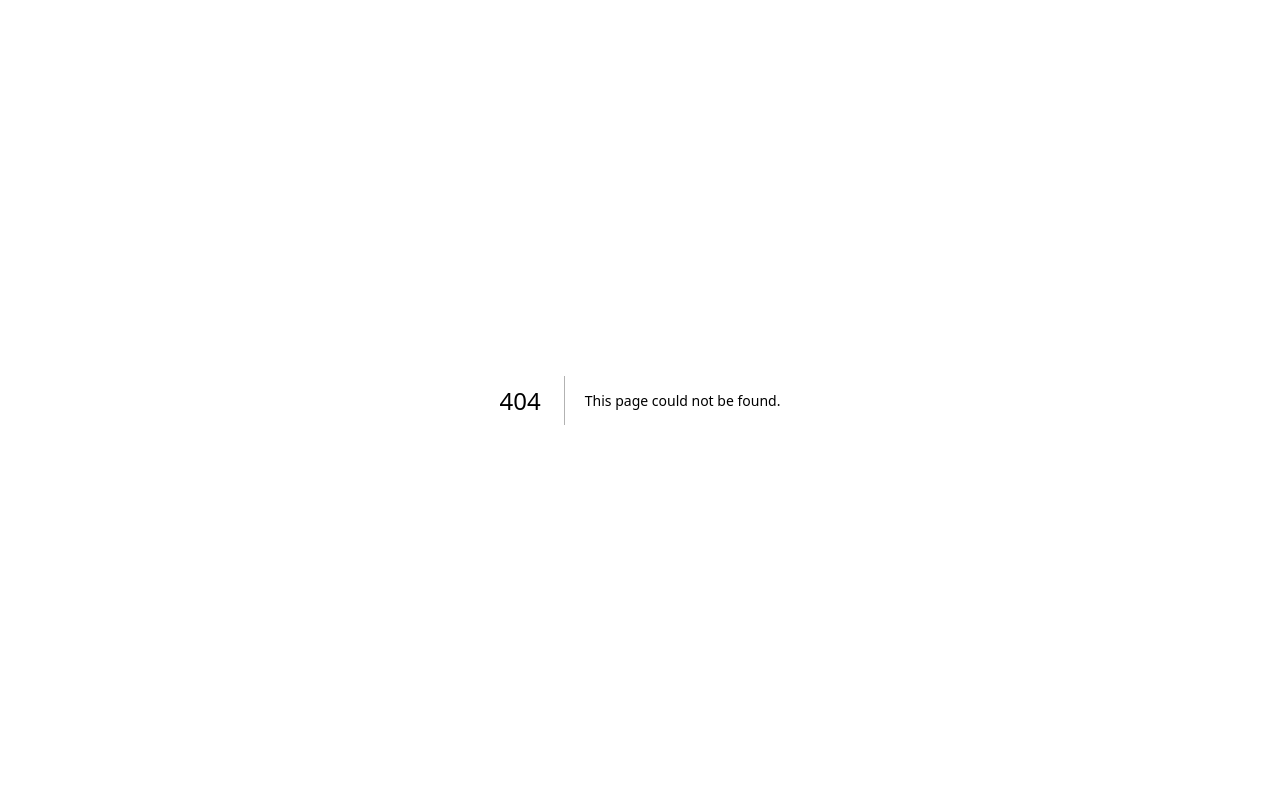
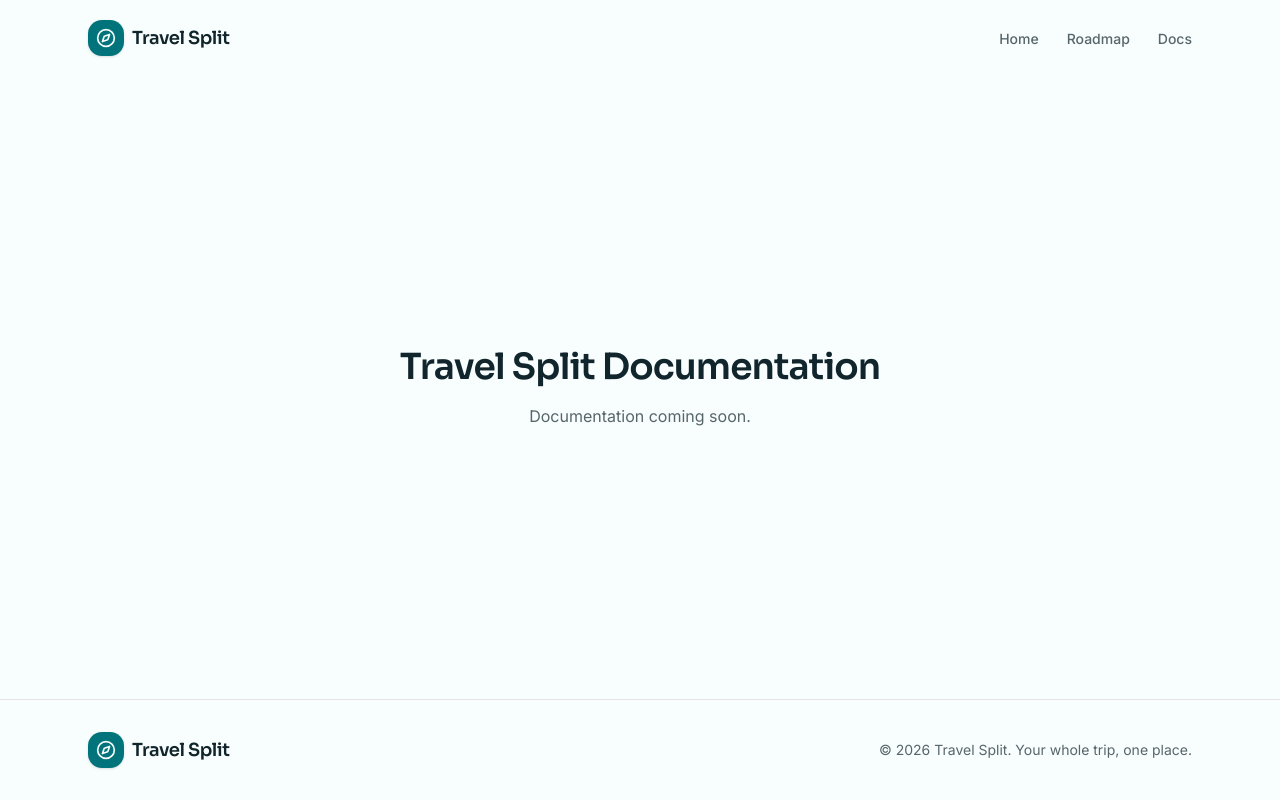
Before and after one commit to reginasotolavin/travel-split, a Next.js app: page /docs in a window 1280 px wide. Before the commit this address had no page. Built offline with nearby package versions, Linux system fonts and the light colour scheme.

Commit message:
feat: add documentation page and update site header navigation
Co-authored-by: reginasotolavin <319085734+reginasotolavin@users.noreply.github.com>

```diff
--- /dev/null
+++ b/app/docs/page.tsx
@@ -0,0 +1,25 @@
+import type { Metadata } from 'next'
+import { SiteHeader } from '@/components/site-header'
+import { SiteFooter } from '@/components/site-footer'
+
+export const metadata: Metadata = {
+  title: 'Documentation — Travel Split',
+  description: 'Travel Split documentation is coming soon.',
+}
+
+export default function DocsPage() {
+  return (
+    <div className="flex min-h-screen flex-col bg-background">
+      <SiteHeader />
+      <main className="flex flex-1 flex-col items-center justify-center px-6 py-20 text-center">
+        <h1 className="text-balance font-display text-3xl font-semibold tracking-tight text-foreground sm:text-4xl">
+          Travel Split Documentation
+        </h1>
+        <p className="mt-4 text-pretty leading-relaxed text-muted-foreground">
+          Documentation coming soon.
+        </p>
+      </main>
+      <SiteFooter />
+    </div>
+  )
+}
--- a/components/how-it-works.tsx
+++ b/components/how-it-works.tsx
@@ -18,7 +18,10 @@ const steps = [
 
 export function HowItWorks() {
   return (
-    <section className="mx-auto w-full max-w-6xl px-6 py-12 md:py-16">
+    <section
+      id="how-it-works"
+      className="mx-auto w-full max-w-6xl scroll-mt-20 px-6 py-12 md:py-16"
+    >
       <div className="mb-10 flex flex-col items-center gap-3 text-center">
         <h2 className="text-balance font-display text-2xl font-semibold tracking-tight text-foreground sm:text-3xl">
           How it works
--- a/components/site-header.tsx
+++ b/components/site-header.tsx
@@ -1,12 +1,32 @@
+import Link from 'next/link'
 import { Logo } from '@/components/logo'
+
+const navLinks = [
+  { label: 'Home', href: '/' },
+  { label: 'Roadmap', href: '/#how-it-works' },
+  { label: 'Docs', href: '/docs' },
+]
 
 export function SiteHeader() {
   return (
     <header className="mx-auto flex w-full max-w-6xl items-center justify-between px-6 py-5">
-      <Logo />
-      <span className="hidden text-sm font-medium text-muted-foreground sm:inline">
-        Your whole trip, one place.
-      </span>
+      <Link href="/" aria-label="Travel Split home">
+        <Logo />
+      </Link>
+      <nav aria-label="Main navigation">
+        <ul className="flex items-center gap-5 sm:gap-7">
+          {navLinks.map((link) => (
+            <li key={link.label}>
+              <Link
+                href={link.href}
+                className="text-sm font-medium text-muted-foreground transition-colors hover:text-foreground"
+              >
+                {link.label}
+              </Link>
+            </li>
+          ))}
+        </ul>
+      </nav>
     </header>
   )
 }
```
